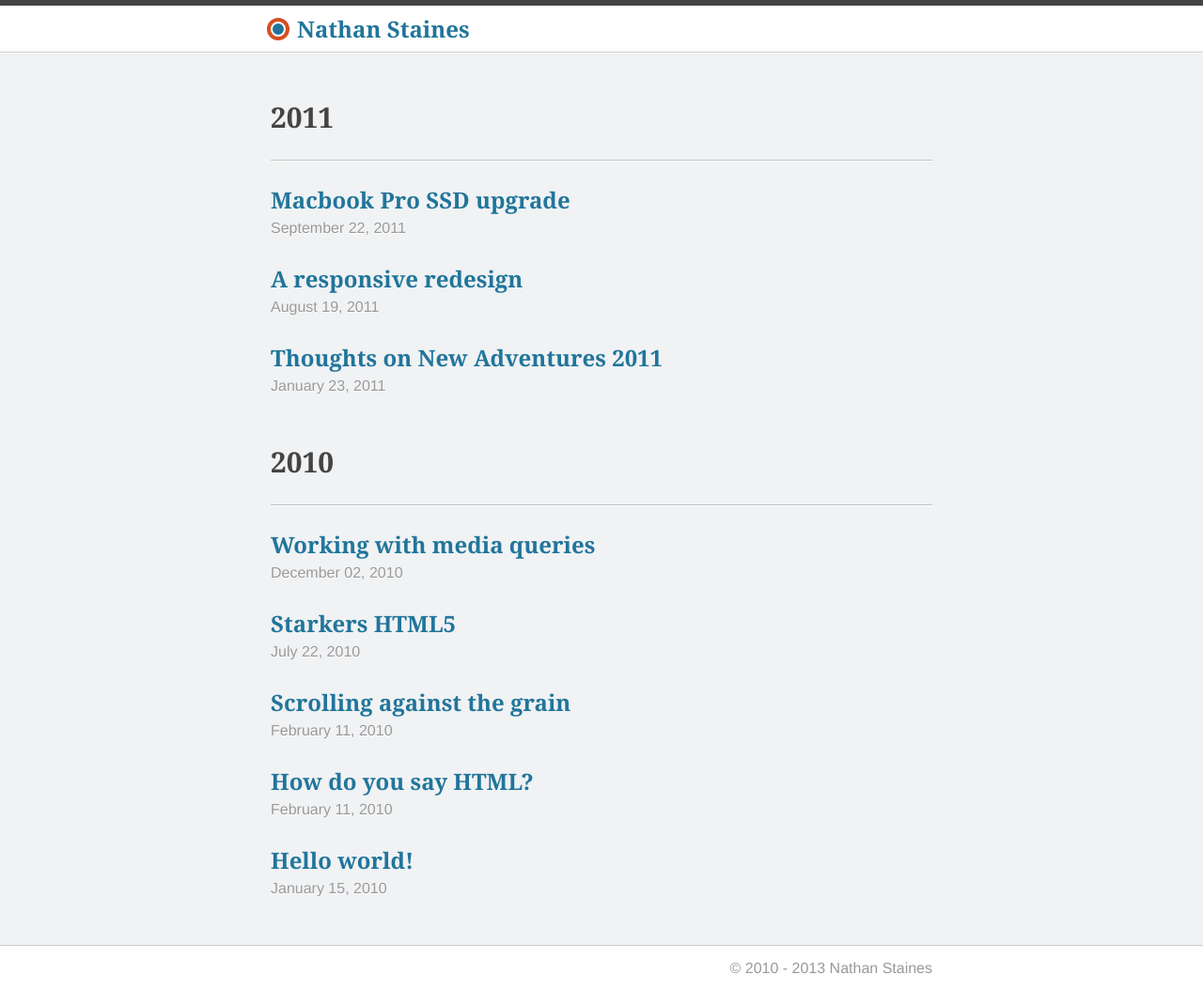
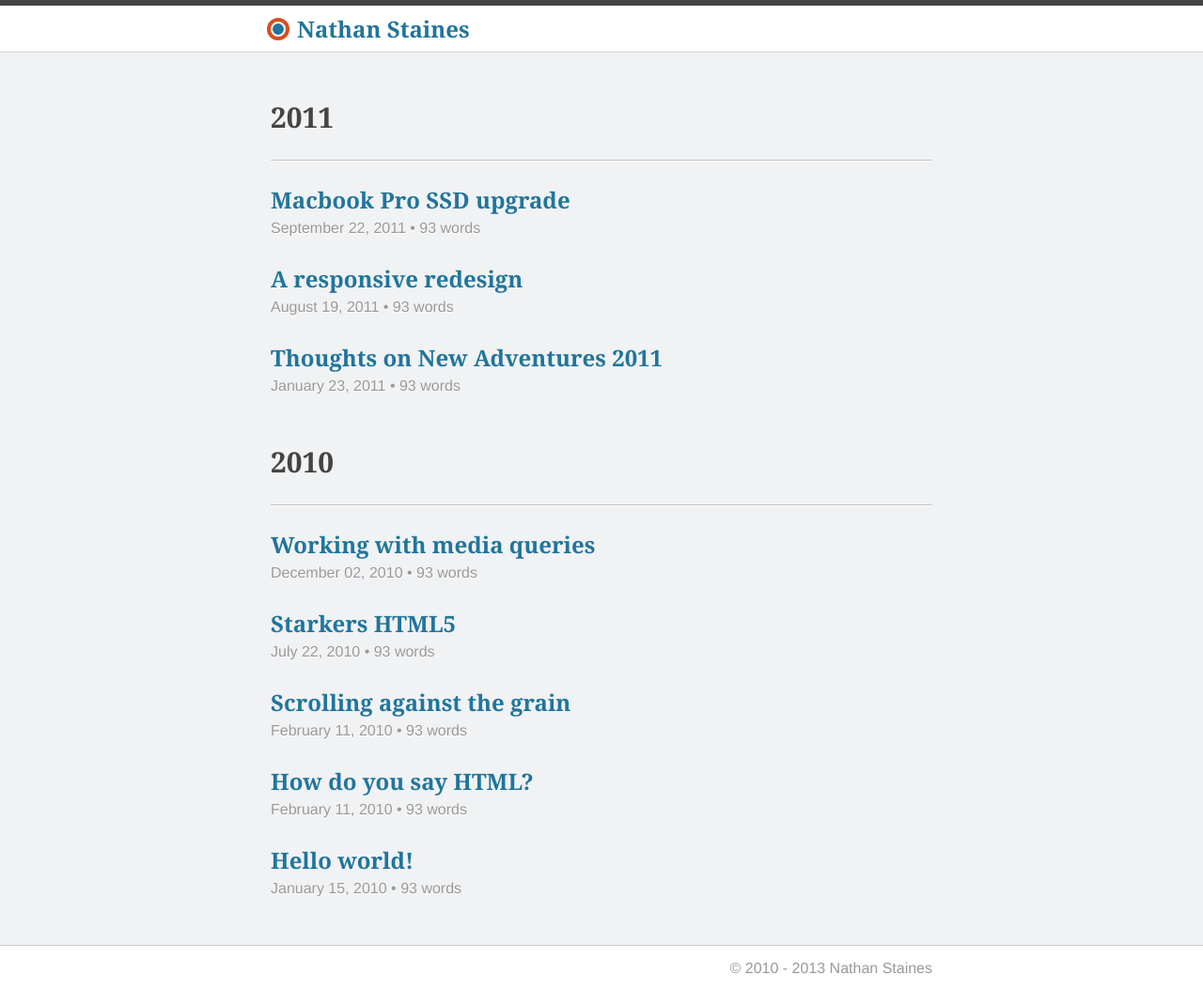
Before and after one commit to nathanstaines/nathanstaines.github.com, a Jekyll site: the page built from index.html, in a window 1280 px wide. Shown: the whole page at 94% size. Built offline with Jekyll 4.4.1, drawn with Linux system fonts in a browser that asks for light colours; nearby versions of some CDN libraries; Markdown is read by kramdown in place of the engine named in the settings.

Commit message:
Add word count to home page

```diff
--- a/index.html
+++ b/index.html
@@ -22,8 +22,9 @@
 
           <p class="meta-data">
             {% if post.date  %}
-              {{ post.date | date: "%B %d, %Y" }}
+              {{ post.date | date: "%B %d, %Y" }} &bull;
             {% endif %}
+            {{ page.content | number_of_words }} words
           </p>
         </article>
       </li>
```
Also changed, not shown: 1 other file.
